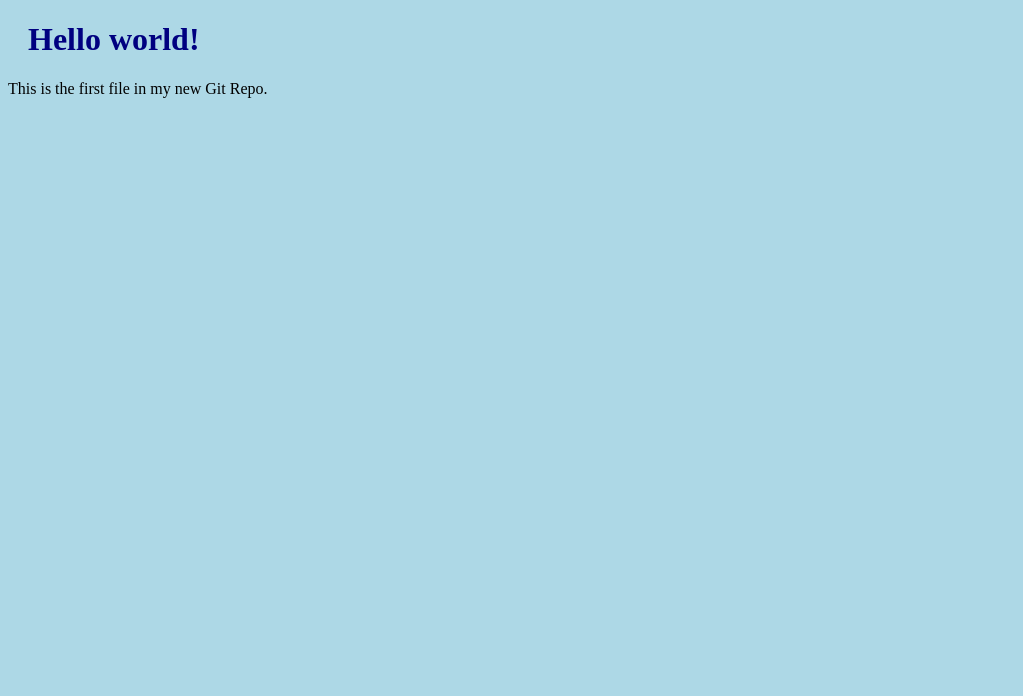
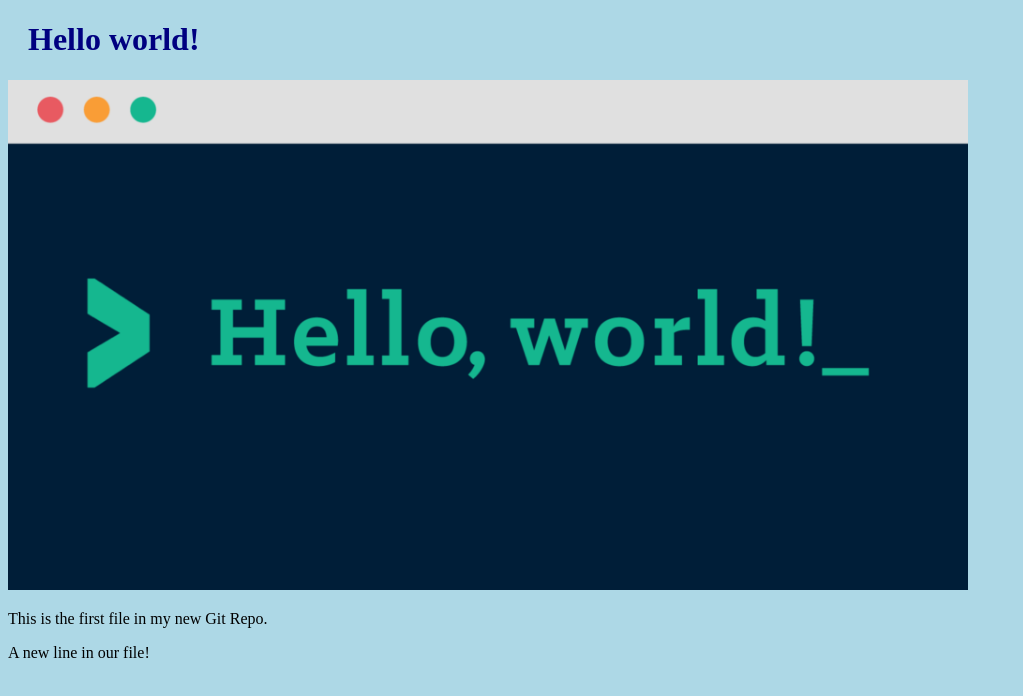
Before and after one commit to ProAPV/helloWorld, a plain HTML site: page index.html in a window 1280 px wide. Shown: the whole page, without its empty margins (0-1023 px from the left). Drawn offline with Linux system fonts and the light colour scheme.

Commit message:
Added image to index.html

```diff
--- a/index.html
+++ b/index.html
@@ -7,7 +7,10 @@
 <body>
 
 <h1>Hello world!</h1>
+<div><img src="0_4ty0Adbdg4dsVBo3.png" alt="Hello World from Space"
+style="width:100%;max-width:960px"></div>
 <p>This is the first file in my new Git Repo.</p>
+<p>A new line in our file!</p>
 
 </body>
 </html>
```
Also changed, not shown: 0_4ty0Adbdg4dsVBo3.png (added).
